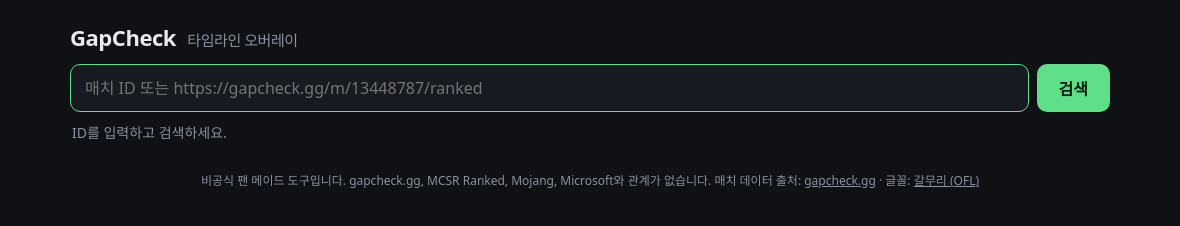
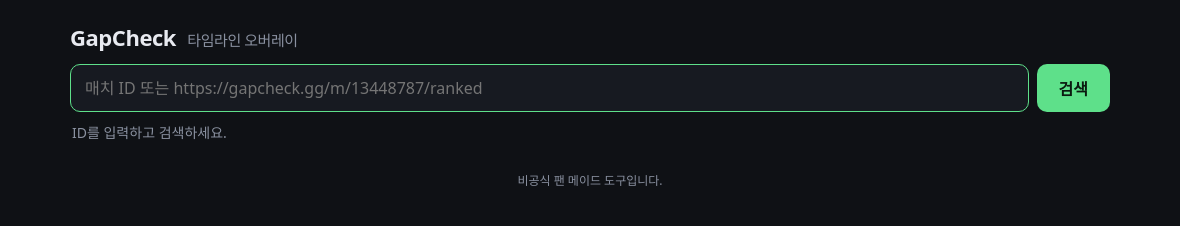
Before and after one commit to Xkasio/gapcheck-overlay, an Electron app: page public/index.html in a window 1180 px wide. Drawn offline with Linux system fonts and the light colour scheme; no server answers.

Commit message:
하단 문구를 '비공식 팬 메이드 도구입니다.'만 남김

```diff
--- a/public/index.html
+++ b/public/index.html
@@ -111,11 +111,7 @@
     </section>
   </main>
 
-  <footer class="foot">
-    비공식 팬 메이드 도구입니다. gapcheck.gg, MCSR Ranked, Mojang, Microsoft와 관계가 없습니다.
-    매치 데이터 출처: <a href="https://gapcheck.gg" target="_blank" rel="noopener">gapcheck.gg</a> ·
-    글꼴: <a href="fonts/Galmuri-OFL.md" target="_blank">갈무리 (OFL)</a>
-  </footer>
+  <footer class="foot">비공식 팬 메이드 도구입니다.</footer>
 
   <script type="module" src="app.js"></script>
 </body>
```
